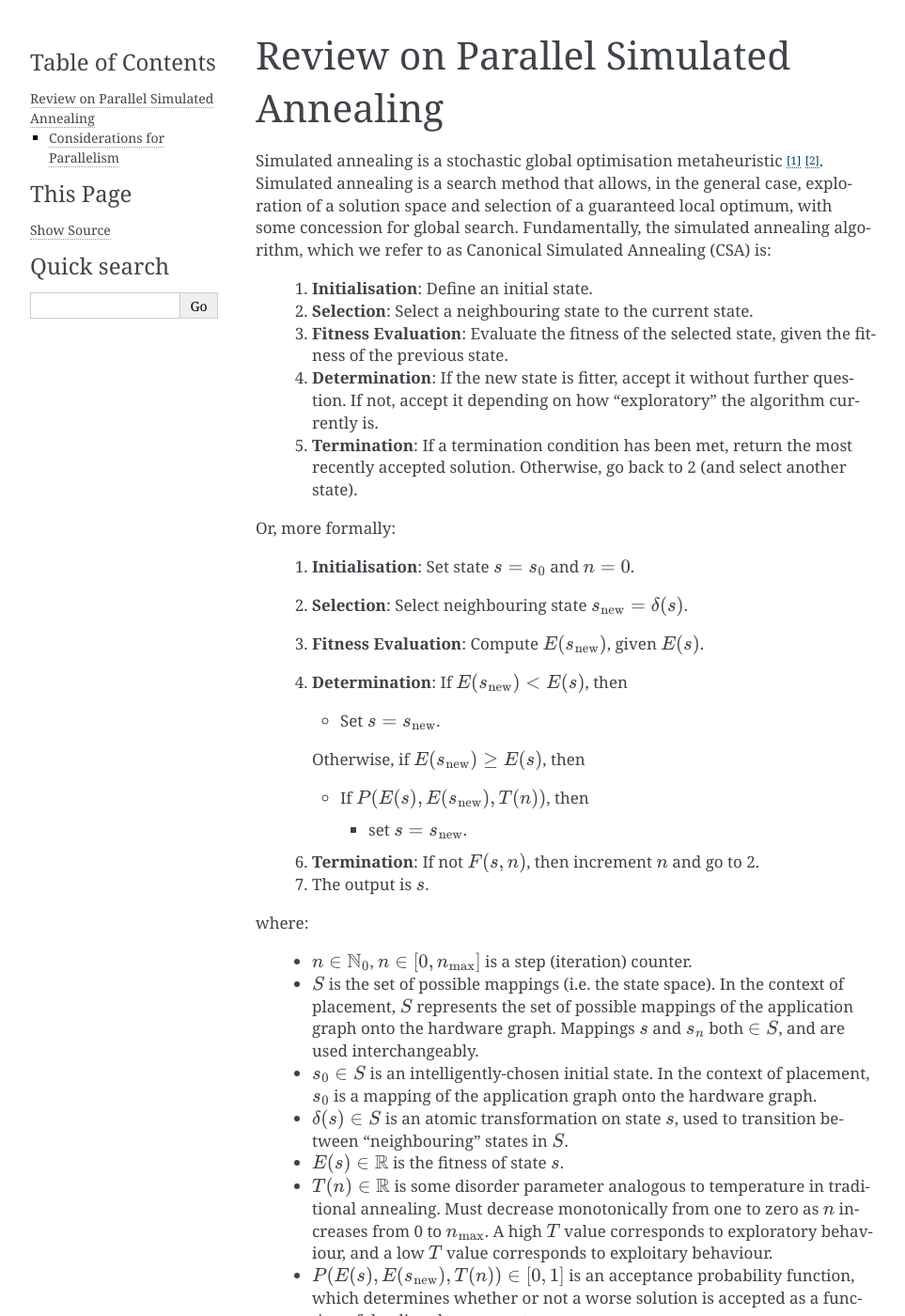
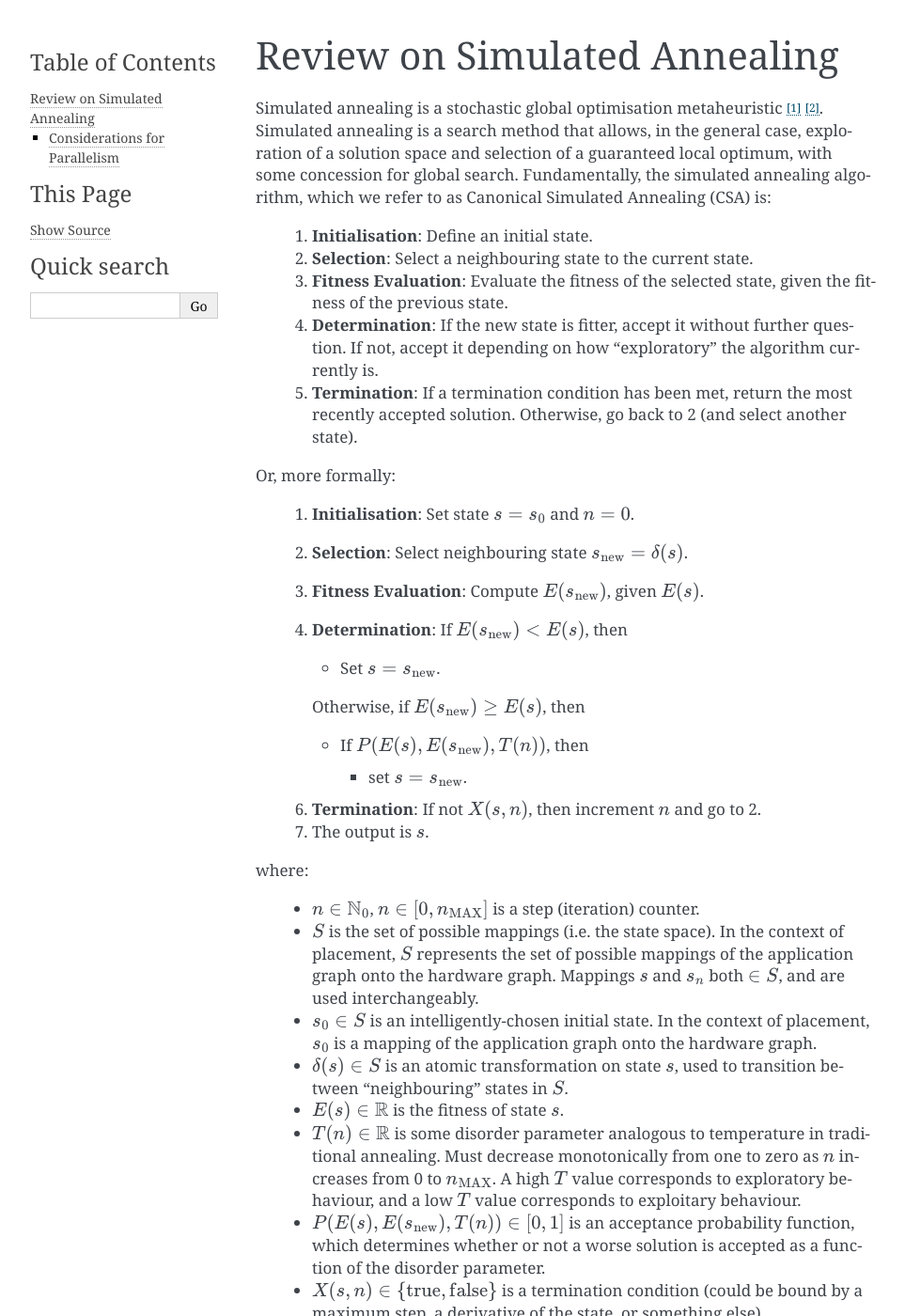
Before and after one commit to mvousden/psap, a Sphinx documentation site: the page built from doc/source/sa.rst, in a window 1280 px wide and 1400 px high. Shown: the whole window at 94% size, without its empty margins (148-1111 px from the left). Built offline with Sphinx 7.4.7, drawn with Linux system fonts in a browser that asks for light colours; some of the changed text lies outside the part shown.

Commit message:
Notation adjustments, and change title of simulated annealing review page.

```diff
--- a/doc/source/sa.rst
+++ b/doc/source/sa.rst
@@ -1,5 +1,5 @@
-Review on Parallel Simulated Annealing
-======================================
+Review on Simulated Annealing
+=============================
 
 Simulated annealing is a stochastic global optimisation metaheuristic [1]_
 [2]_. Simulated annealing is a search method that allows, in the general case,
@@ -42,14 +42,14 @@ Or, more formally:
 
       - set :math:`s=s_{\mathrm{new}}`.
 
- 6. **Termination**: If not :math:`F(s,n)`, then increment :math:`n` and go
+ 6. **Termination**: If not :math:`X(s,n)`, then increment :math:`n` and go
     to 2.
 
  7. The output is :math:`s`.
 
 where:
 
- - :math:`n\in\mathbb{N}_0`, :math:`n\in[0,n_\mathrm{max}]` is a step
+ - :math:`n\in\mathbb{N}_0`, :math:`n\in[0,n_\mathrm{MAX}]` is a step
    (iteration) counter.
 
  - :math:`S` is the set of possible mappings (i.e. the state space). In the
@@ -68,7 +68,7 @@ where:
 
  - :math:`T(n)\in\mathbb{R}` is some disorder parameter analogous to
    temperature in traditional annealing. Must decrease monotonically from one
-   to zero as :math:`n` increases from 0 to :math:`n_\mathrm{max}`. A high
+   to zero as :math:`n` increases from 0 to :math:`n_\mathrm{MAX}`. A high
    :math:`T` value corresponds to exploratory behaviour, and a low :math:`T`
    value corresponds to exploitary behaviour.
 
@@ -76,7 +76,7 @@ where:
    probability function, which determines whether or not a worse solution is
    accepted as a function of the disorder parameter.
 
- - :math:`F(s,n)\in\{\text{true},\text{false}\}` is a termination condition
+ - :math:`X(s,n)\in\{\text{true},\text{false}\}` is a termination condition
    (could be bound by a maximum step, a derivative of the state, or something
    else).
 
```
